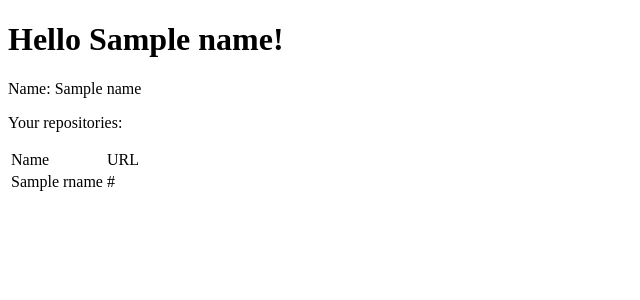
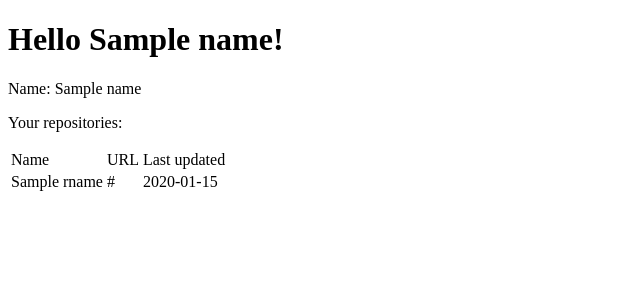
Before and after one commit to pmb223/SSH-lab2, a Flask app: template api/templates/hello.html in a window 1280 px wide. Shown: the top 300 px of the page, without its empty margins (0-640 px from the left). Run offline with Flask 3, Linux system fonts and the light colour scheme; the template is opened without the code that fills it: most values are stand-ins (such as "Sample title", 1, 10 or a date in 2020).

Commit message:
added last updated column

```diff
--- a/api/app.py
+++ b/api/app.py
@@ -18,7 +18,9 @@ def submit():
         repos = [{"Name", "Account not found"}]
     repo_names = []
     repo_url = []
+    repo_updated_at = []
     for r in repos:
         repo_names.append(r['name'])
         repo_url.append(r['url'])
-    return render_template("hello.html", name=input_name, rnames = repo_names, rurl = repo_url)
+        repo_updated_at.append(r['updated_at'])
+    return render_template("hello.html", name=input_name, rnames = repo_names, rurl = repo_url, rupdated = repo_updated_at)
--- a/api/templates/hello.html
+++ b/api/templates/hello.html
@@ -8,11 +8,13 @@
       <tr>
 	<td>Name</td>
 	<td>URL</td>
+  <td>Last updated</td>
       </tr>
       {% for i in range(rnames|length) %}
       <tr>
 	<td>{{ rnames[i] }}</td>
 	<td>{{ rurl[i] }}</td>
+  <td>{{ rupdated[i]}}</td>
       </tr>
       {% endfor %}
     </table>
```
